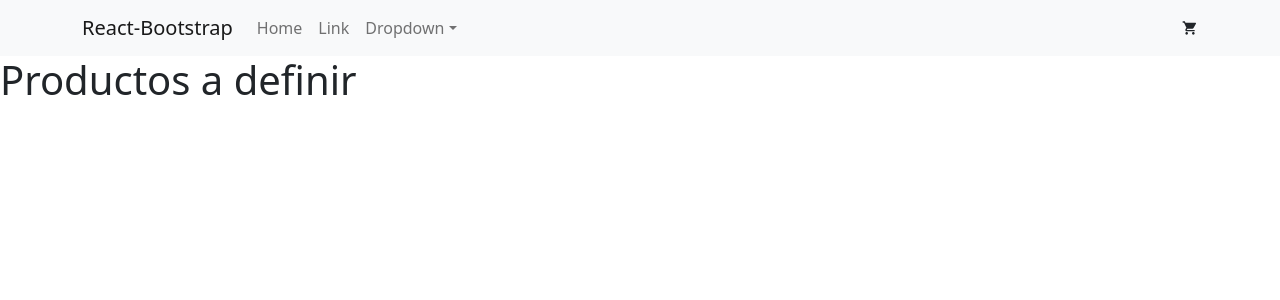
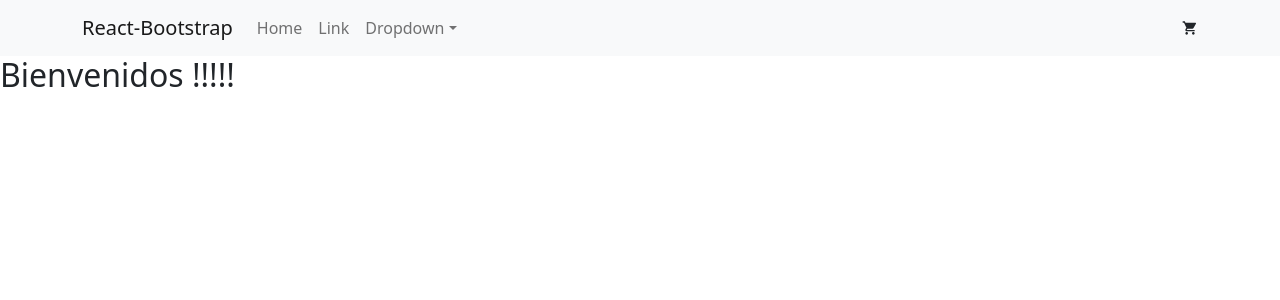
Before and after one commit to SilvinaD/ecommerce-silvinad, a React (Create React App) app: page / in a window 1280 px wide. Shown: the top 300 px of the page. Built offline with nearby package versions, Linux system fonts and the light colour scheme.

Commit message:
Creo componente ItelListContainer

```diff
--- a/src/App.js
+++ b/src/App.js
@@ -1,13 +1,15 @@
 import './App.css';
 import NavBar from './components/NavBar/NavBar';
-import Cuerpo from './components/Cuerpo/Cuerpo';
+//import Cuerpo from './components/Cuerpo/Cuerpo';
+import ItemListContainer from './components/ItemListContainer/ItemListContainer';
 
 function App() {
   //Todo lo que se ve en pantalla - JS parecido a html - Dif claseName y cierre /
   return (
    <>
       <NavBar/>
-      <Cuerpo/>
+      {/* <Cuerpo/> */}
+      <ItemListContainer greeting='Bienvenidos !!!!!'/>
    </>
   );
 }
--- /dev/null
+++ b/src/components/ItemListContainer/ItemListContainer.js
@@ -0,0 +1,18 @@
+//function ItemListContainer() {
+  //  return(
+
+    //    <h1>Aca va el catalogo</h1>
+
+    //)
+//}
+
+const ItemListContainer = ({greeting}) => {
+
+    return (
+
+            <h2>{greeting}</h2>
+
+    );
+}
+
+export default ItemListContainer;
```
